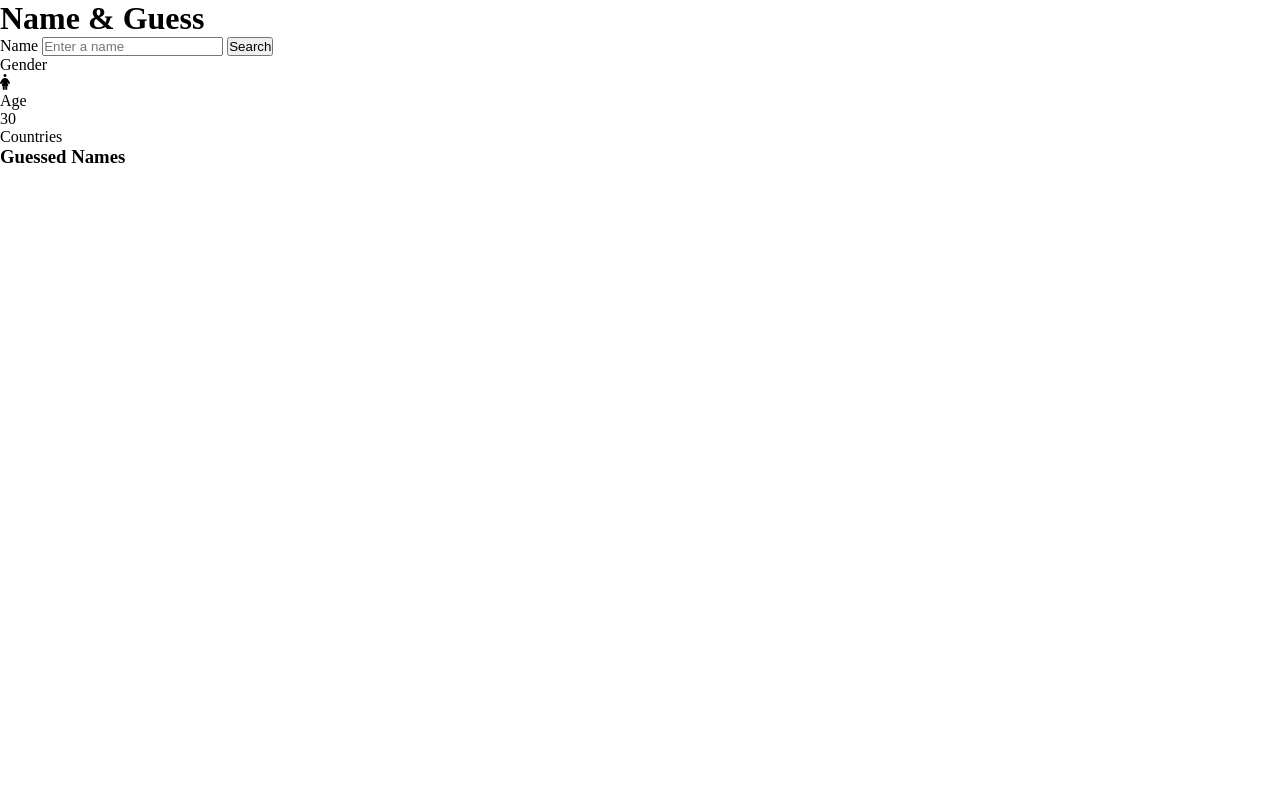
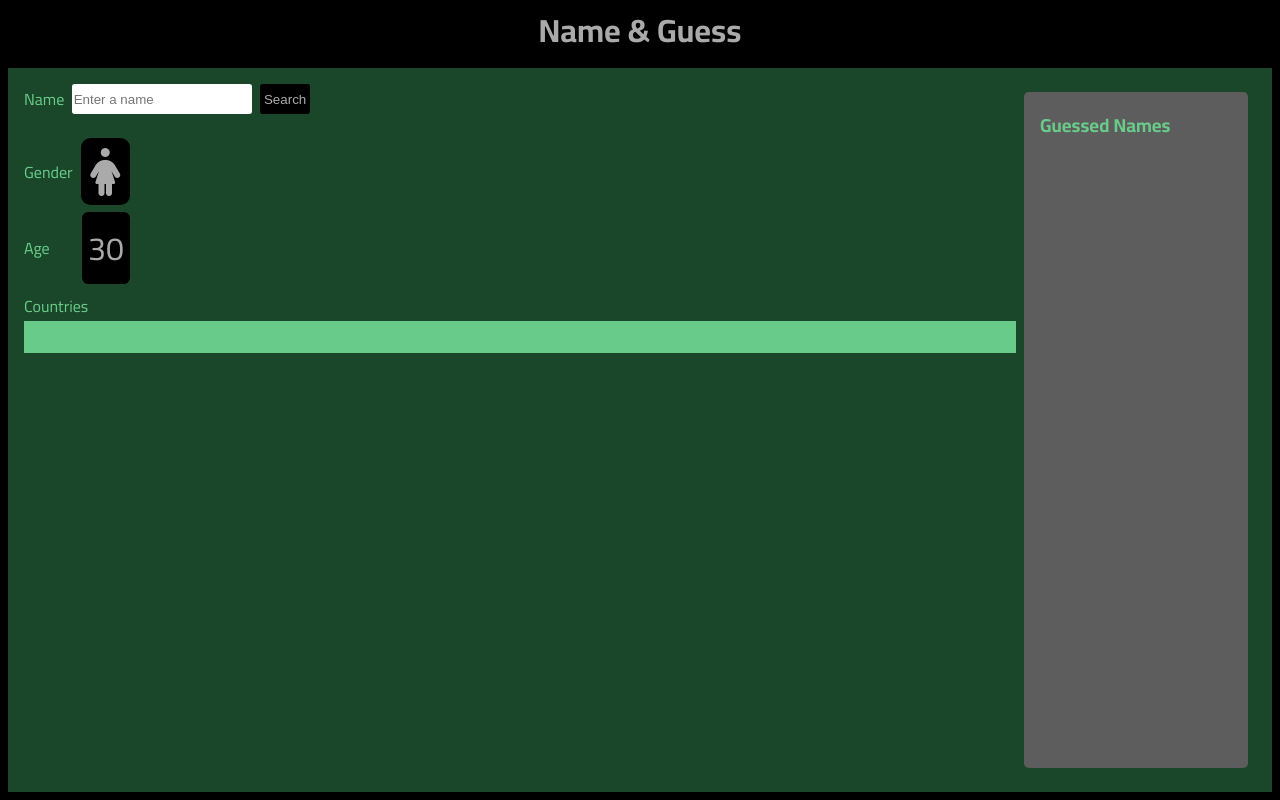
Before and after one commit to Wahhab97/Name-and-Guess, a plain HTML site: page index.html in a window 1280 px wide. Drawn offline with Linux system fonts and the light colour scheme.

Commit message:
style added through style.css

```diff
--- a/styles/style.css
+++ b/styles/style.css
@@ -1,5 +1,114 @@
+:root {
+  /* colors slytherin style */
+  --dark-green: #1a472a;
+  --light-green: #69cb8a;
+  --dark-grey: #5d5d5d;
+  --light-grey: #aaaaaa;
+  --black: #000000;
+}
 * {
   box-sizing: border-box;
   padding: 0;
   margin: 0;
 }
+body {
+  font-family: "Cairo", sans-serif;
+  background-color: var(--black);
+}
+header {
+  text-align: center;
+  color: var(--light-grey);
+}
+main {
+  display: grid;
+  grid-template-columns: 1fr auto;
+  color: var(--light-green);
+  background-color: var(--dark-green);
+  padding: 1em;
+  margin: 0.5em;
+  min-height: calc(100vh - 76px);
+}
+main section {
+  display: flex;
+  flex-direction: column;
+  gap: 1.5em;
+}
+main section form {
+  display: flex;
+  gap: 0.5em;
+}
+main section form input:first-of-type {
+  border: none;
+  outline: none;
+  padding: 0 0.1em;
+  border-radius: 0.2em;
+  -webkit-border-radius: 0.2em;
+  -moz-border-radius: 0.2em;
+  -ms-border-radius: 0.2em;
+  -o-border-radius: 0.2em;
+}
+main section form input:last-of-type {
+  border: none;
+  background-color: var(--black);
+  color: var(--light-grey);
+  padding: 0.2em 0.3em;
+  border-radius: 0.2em;
+  -webkit-border-radius: 0.2em;
+  -moz-border-radius: 0.2em;
+  -ms-border-radius: 0.2em;
+  -o-border-radius: 0.2em;
+}
+main section .answer div:not(:last-child) {
+  display: flex;
+  gap: 0.5em;
+  align-items: center;
+}
+main section .answer .gender i {
+  background-color: var(--black);
+  color: var(--light-grey);
+  font-size: 3em;
+  padding: 0.2em;
+  border-radius: 0.2em;
+  -webkit-border-radius: 0.2em;
+  -moz-border-radius: 0.2em;
+  -ms-border-radius: 0.2em;
+  -o-border-radius: 0.2em;
+}
+main section .answer > div:nth-of-type(2) .number {
+  background-color: var(--black);
+  color: var(--light-grey);
+  font-size: 2em;
+  padding: 0.2em;
+  margin: 0.2em 0;
+  border-radius: 0.2em;
+  -webkit-border-radius: 0.2em;
+  -moz-border-radius: 0.2em;
+  -ms-border-radius: 0.2em;
+  -o-border-radius: 0.2em;
+}
+main section .answer > div:nth-of-type(2) p:first-of-type {
+  margin-right: 1.5em;
+}
+.cards-container {
+  width: 100%;
+  height: 2em;
+
+  background-color: var(--light-green);
+  display: grid;
+  grid-template-columns: repeat(3, 1fr);
+}
+main aside {
+  min-width: 14em;
+  padding: 1em;
+  margin: 0.5em;
+  background-color: var(--dark-grey);
+  color: var(--light-green);
+  border-radius: 0.3em;
+  -webkit-border-radius: 0.3em;
+  -moz-border-radius: 0.3em;
+  -ms-border-radius: 0.3em;
+  -o-border-radius: 0.3em;
+}
+ul {
+  list-style: none;
+}
```
